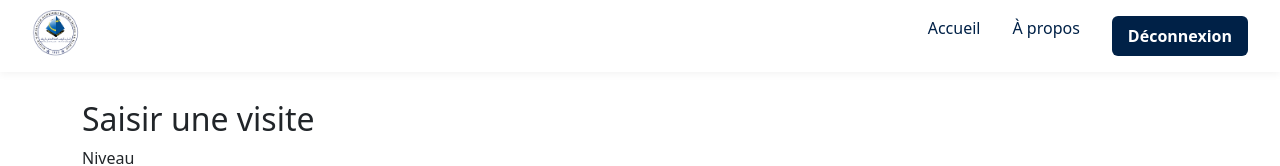
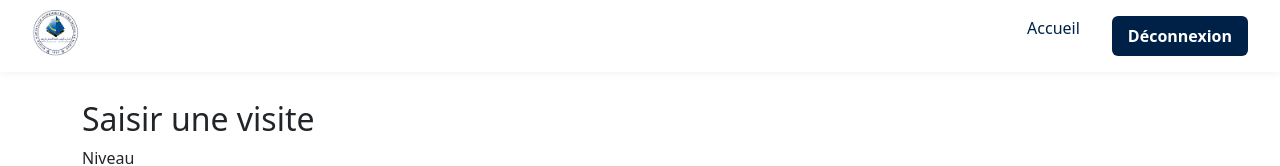
Before and after one commit to gatchha/visite-ensmr, a Next.js app: page /admins/visites in a window 1280 px wide. Shown: the top 166 px of the page. Built offline with nearby package versions, Linux system fonts and the light colour scheme; no server answers.

Commit message:
Navbar : retirer le lien À propos

```diff
--- a/components/Navbar.js
+++ b/components/Navbar.js
@@ -131,13 +131,6 @@ export default function Navbar({ isLoggedIn = false }) {
           </a>
         )}
 
-        <a
-          href="#footer"
-          style={{ color: "#002147", textDecoration: "none", cursor: "pointer" }}
-        >
-          À propos
-        </a>
-
         {/* 🆕 CORRIGÉ : Le bouton affiche "Déconnexion" si connecté */}
         {isLoggedIn ? (
           <button
```
